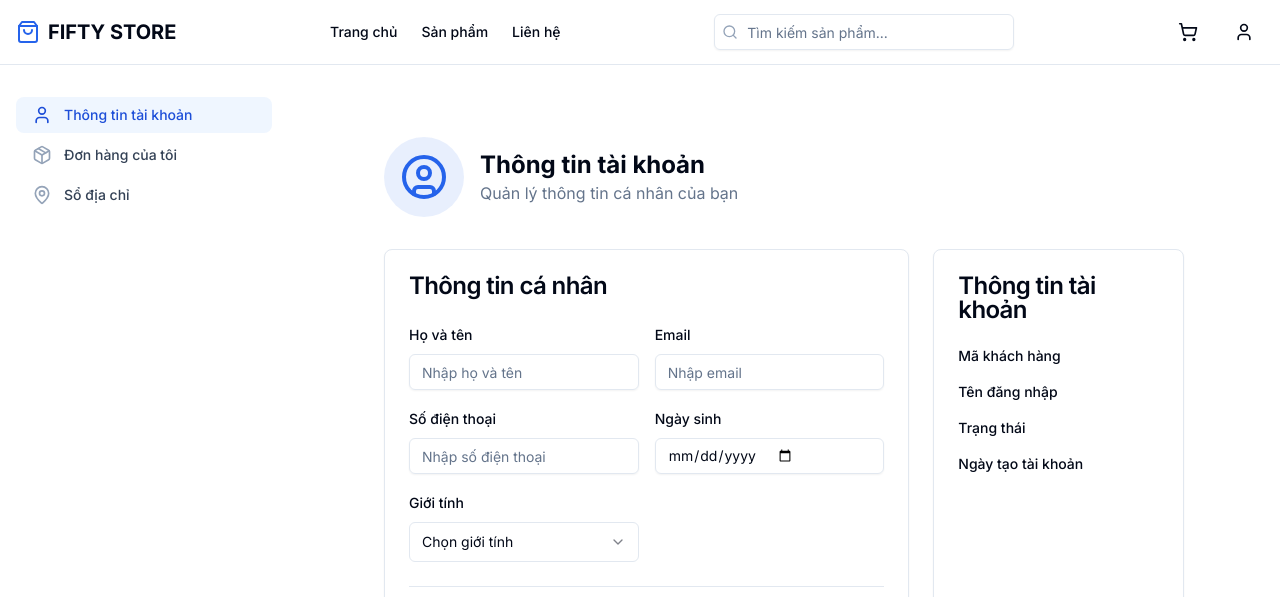
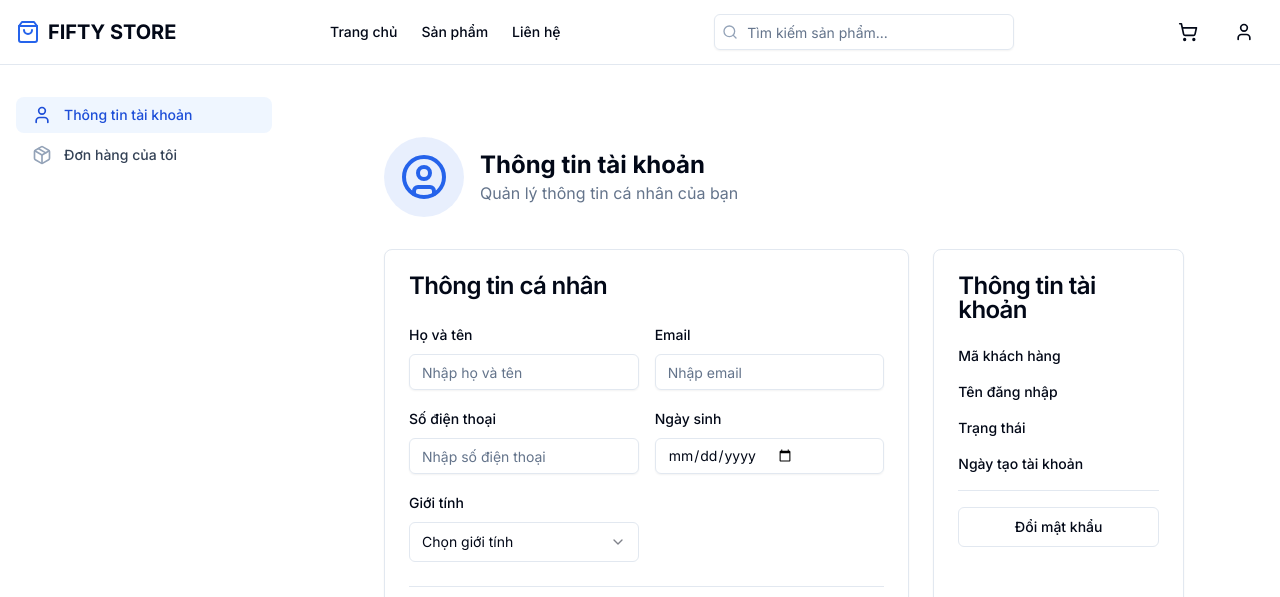
Before and after one commit to datntph32970/website_ban_ao_so_mi, a Next.js app: page /account in a window 1280 px wide. Shown: the top 597 px of the page. Built offline with nearby package versions, Linux system fonts and the light colour scheme; no server answers.

Commit message:
Refactor account layout by removing the address section and enhance account page with password change button and status display. Update profile page to include password change functionality.

```diff
--- a/src/app/(customer)/account/layout.tsx
+++ b/src/app/(customer)/account/layout.tsx
@@ -15,12 +15,7 @@ const navigation = [
     name: "Đơn hàng của tôi",
     href: "/account/orders",
     icon: Package,
-  },
-  {
-    name: "Sổ địa chỉ",
-    href: "/account/addresses",
-    icon: MapPin,
-  },
+  }
 ];
 
 export default function AccountLayout({
--- a/src/app/(customer)/account/page.tsx
+++ b/src/app/(customer)/account/page.tsx
@@ -243,7 +243,9 @@ export default function AccountPage() {
               </div>
               <div>
                 <p className="text-sm font-medium">Trạng thái</p>
-                <p className="text-sm text-muted-foreground">{profile?.trang_thai}</p>
+                <p className="text-sm text-muted-foreground">
+                  {profile?.trang_thai === 'HoatDong' ? 'Hoạt động' : profile?.trang_thai}
+                </p>
               </div>
               <div>
                 <p className="text-sm font-medium">Ngày tạo tài khoản</p>
@@ -251,6 +253,16 @@ export default function AccountPage() {
                   {profile?.ngay_tao ? new Date(profile.ngay_tao).toLocaleDateString("vi-VN") : ""}
                 </p>
               </div>
+
+              <Separator className="my-4" />
+
+              <Button
+                variant="outline"
+                className="w-full"
+                onClick={() => window.location.href = '/auth/change-password'}
+              >
+                Đổi mật khẩu
+              </Button>
             </CardContent>
           </Card>
         </div>
--- a/src/app/admin/profile/page.tsx
+++ b/src/app/admin/profile/page.tsx
@@ -21,6 +21,7 @@ import { vi } from "date-fns/locale";
 import toast from "react-hot-toast";
 import { nhanVienService } from "@/services/nhan-vien.service";
 import { getAvatarByRole } from "@/lib/utils";
+import { useRouter } from "next/navigation";
 
 interface NhanVien {
   id_nhan_vien: string;
@@ -47,6 +48,7 @@ export default function ProfilePage() {
   const [isEditing, setIsEditing] = useState(false);
   const [editedData, setEditedData] = useState<Partial<NhanVien>>({});
   const [showConfirmDialog, setShowConfirmDialog] = useState(false);
+  const router = useRouter();
 
   useEffect(() => {
     const fetchNhanVienInfo = async () => {
@@ -191,6 +193,15 @@ export default function ProfilePage() {
                 <div>
                   <p className="text-sm font-medium text-slate-500">Số điện thoại</p>
                   <p className="font-medium">{nhanVien?.so_dien_thoai}</p>
+                </div>
+                <div className="pt-4">
+                  <Button
+                    variant="outline"
+                    className="w-full"
+                    onClick={() => router.push('/auth/change-password')}
+                  >
+                    Đổi mật khẩu
+                  </Button>
                 </div>
               </div>
             </CardContent>
--- a/src/components/layout/Header.tsx
+++ b/src/components/layout/Header.tsx
@@ -120,7 +120,6 @@ export function Header() {
               <DropdownMenuItem asChild>
                 <Link href="/admin/profile">Hồ sơ</Link>
               </DropdownMenuItem>
-              <DropdownMenuItem>Cài đặt</DropdownMenuItem>
               <DropdownMenuSeparator />
               <DropdownMenuItem
                 className="text-red-600 cursor-pointer"
```
